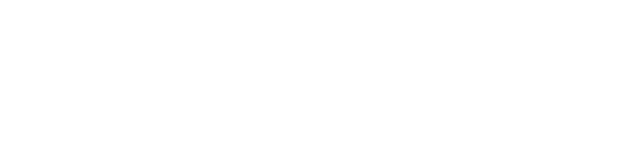
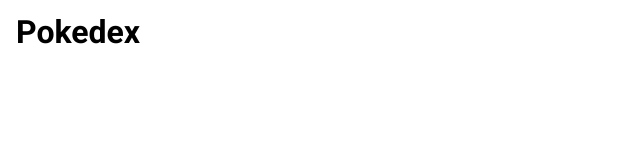
Before and after one commit to janssenbatista/pokedex, a website built with Vite: page index.html in a window 1280 px wide. Shown: the whole page, without its empty margins (0-640 px from the left). Built offline with nearby package versions, Linux system fonts and the light colour scheme.

Commit message:
feat: add header title

```diff
--- a/index.html
+++ b/index.html
@@ -6,6 +6,9 @@
     <title>Pokedex</title>
   </head>
   <body>
+    <header class="header">
+      <h1 class="header__title">Pokedex</h1>
+    </header>
     <div id="app"></div>
     <script type="module" src="/src/main.ts"></script>
   </body>
--- /dev/null
+++ b/src/assets/css/home.css
@@ -0,0 +1,5 @@
+.header__title {
+    font-weight: bold;
+    font-size: 2rem;
+    margin: 1rem 0 0 1rem;
+}
--- a/src/main.ts
+++ b/src/main.ts
@@ -1 +1,2 @@
 import "./style.css";
+import "./assets/css/home.css";
--- a/src/style.css
+++ b/src/style.css
@@ -1,3 +1,5 @@
+@import url('https://fonts.googleapis.com/css2?family=Roboto:wght@400;500;700&display=swap');
+
 /* http://meyerweb.com/eric/tools/css/reset/
    v2.0 | 20110126
    License: none (public domain)
@@ -46,3 +48,7 @@
 	border-collapse: collapse;
 	border-spacing: 0;
 }
+
+body {
+	font-family: 'Roboto', sans-serif;
+}
```
